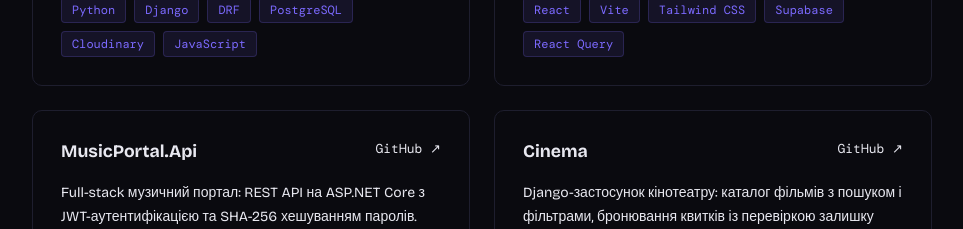
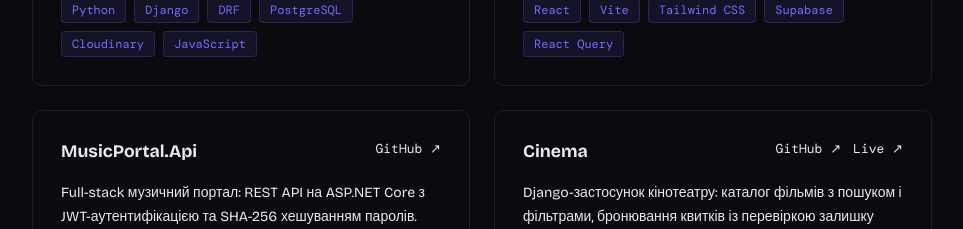
Before and after one commit to arikc79/portfolio, a React app: page / in a window 1280 px wide. Shown: the part 2580-2809 px from the top of the page, without its empty margins (158-1121 px from the left). Built offline with nearby package versions, Linux system fonts and the light colour scheme; the HTML template or start-up script is replaced by a standard one; a web font is replaced by a local one.

Commit message:
Add Cinema live link

```diff
--- a/src/data/projects.ts
+++ b/src/data/projects.ts
@@ -36,6 +36,7 @@ export const projects: Project[] = [
       'Django-застосунок кінотеатру: каталог фільмів з пошуком і фільтрами, бронювання квитків із перевіркою залишку місць та конфліктів сеансів у залі, відгуки, улюблені, профілі з аватарами, ролі (робітник/глядач). REST API на DRF.',
     stack: ['Python', 'Django', 'DRF', 'SQLite', 'Bootstrap'],
     github: 'https://github.com/arikc79/cinema',
+    live: 'https://cinema-1zo1.onrender.com',
   },
   {
     title: 'WinCalc',
```
